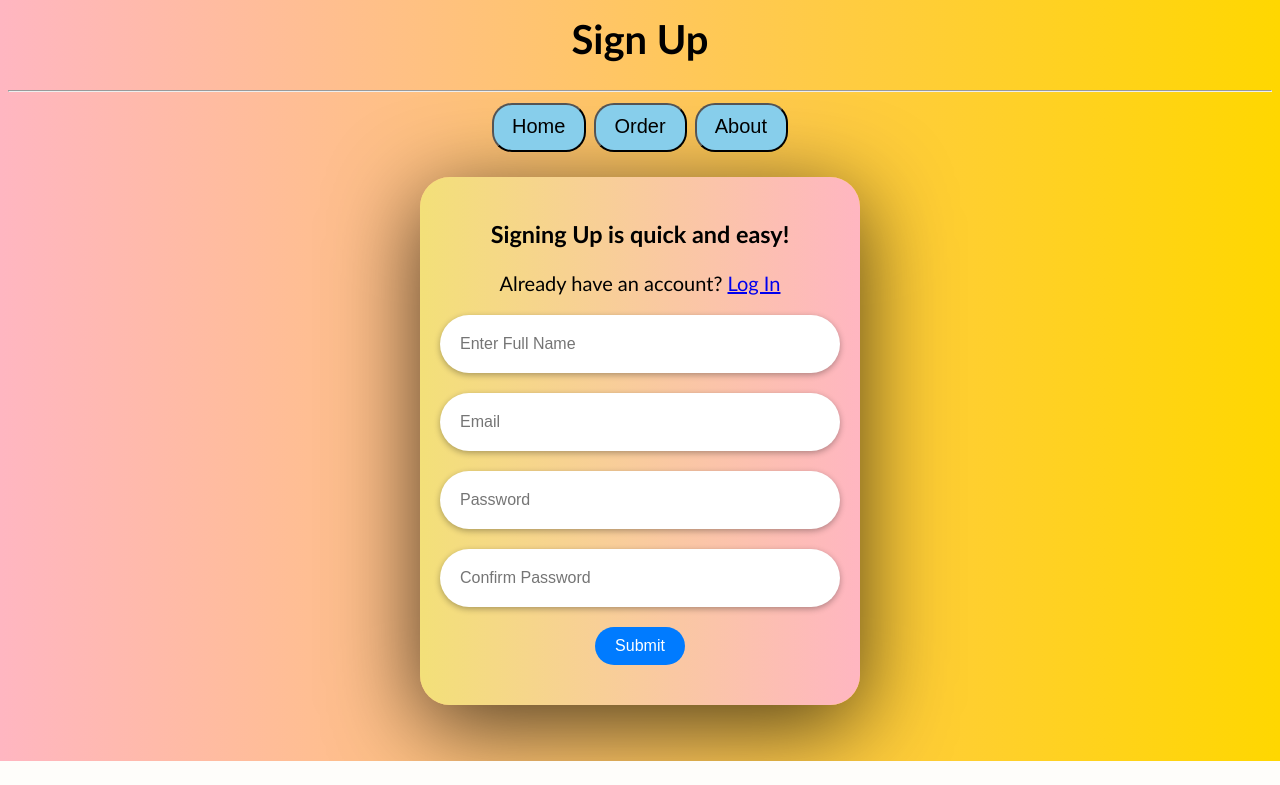
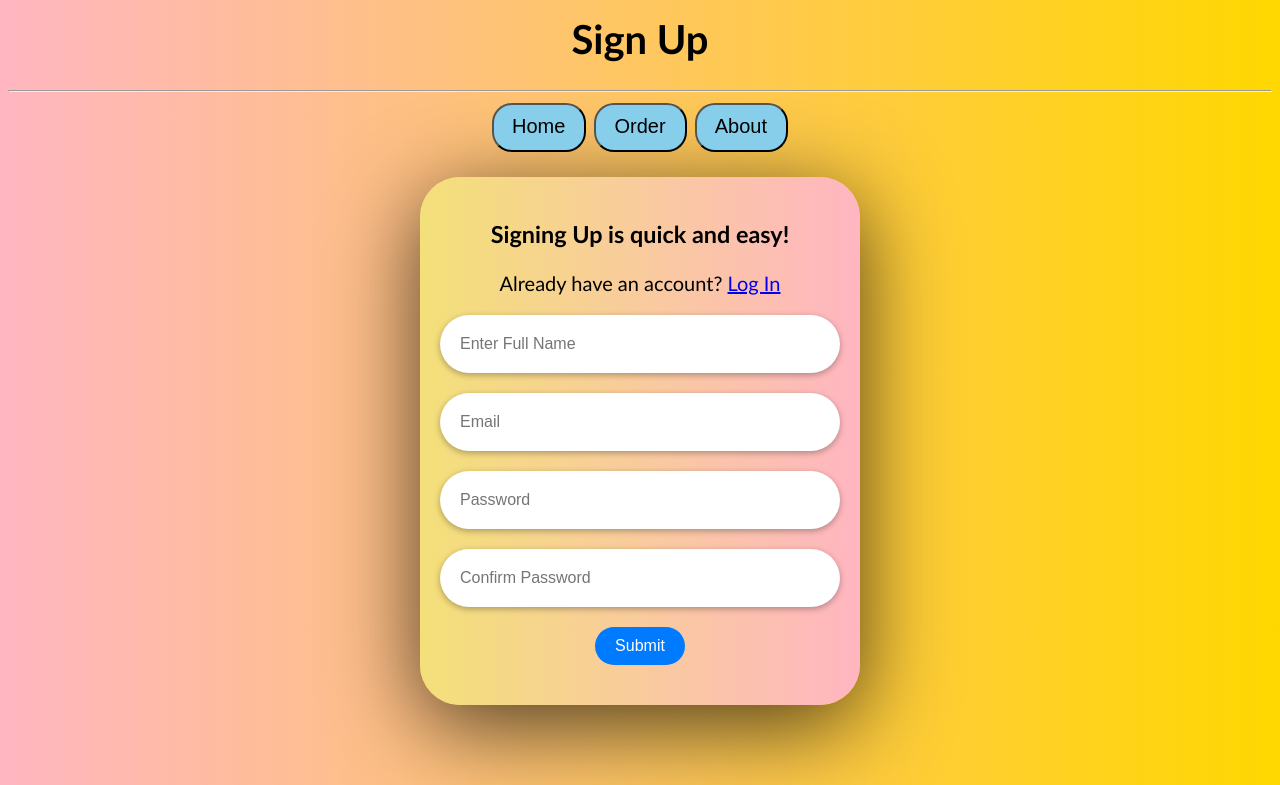
Before and after one commit to Ahsan725/Lemon, a PHP site: page /reg.html in a window 1280 px wide. Shown: the part 137-922 px from the top of the page. Before the commit the page ends 898 px from the top, so only its background shows below. Run offline with PHP 8.4, Linux system fonts and the light colour scheme.

Commit message:
more changes

```diff
--- a/log.html
+++ b/log.html
@@ -42,7 +42,7 @@
                     </div>
                 </form>
             </div>
-            <br><br>
+            <br><br><br>
 
 
 
--- a/reg.html
+++ b/reg.html
@@ -48,7 +48,7 @@
             </div>
         </form>
       </div>
-      <br><br>
+      <br><br><br>
 
       <script type="text/javascript" src="script.js"></script>
     </body>
--- a/styles.css
+++ b/styles.css
@@ -174,7 +174,7 @@ nav ul {
 .container {
   /* background-color: #ffffff; */
   background-image: linear-gradient(to right, rgb(243, 224, 121), lightpink);
-  border-radius: 30px;
+  border-radius: 40px;
   padding: 20px;
   box-shadow: 0 20px 90px rgba(0, 0, 0, 0.7);
   width: 400px;
```
